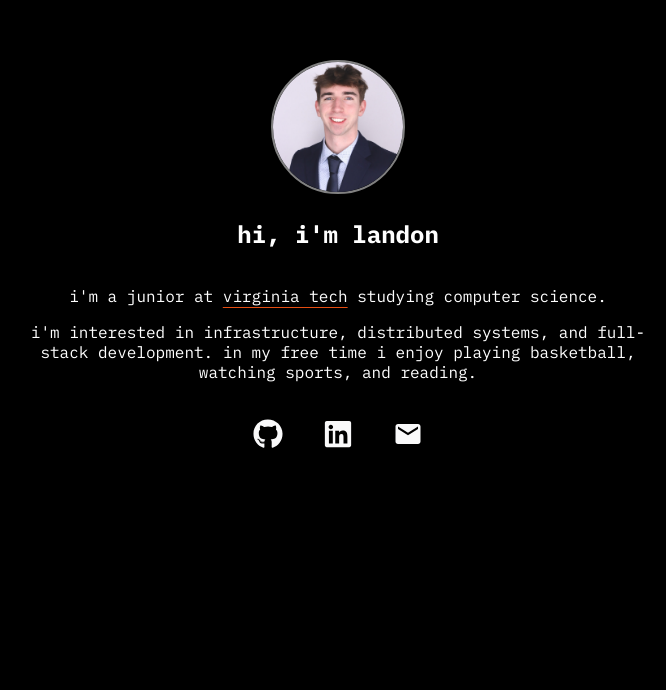
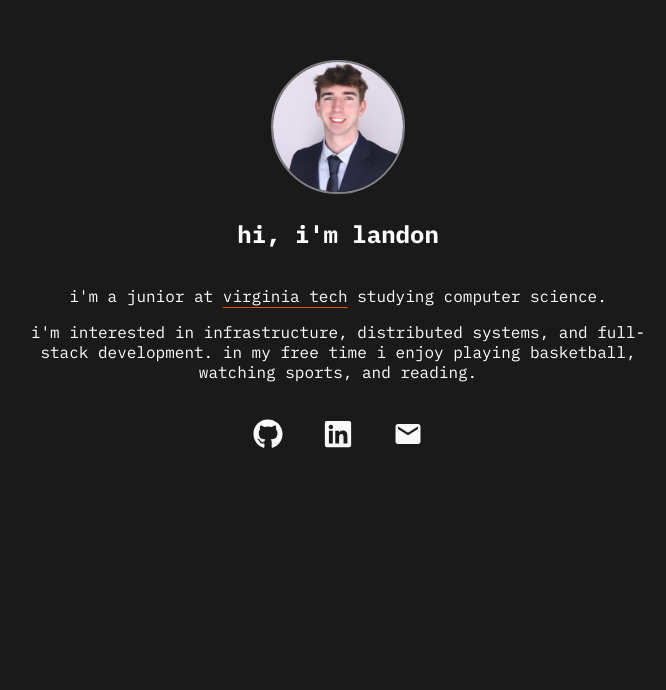
Before and after one commit to landonDuba/simple-portfolio, a React (Create React App) app: page / in a window 1280 px wide. Shown: the part 110-800 px from the top of the page, without its empty margins (302-968 px from the left). Built offline with nearby package versions, Linux system fonts and the light colour scheme.

Commit message:
background color update

```diff
--- a/src/App.css
+++ b/src/App.css
@@ -23,7 +23,7 @@ html, body, #root {
 
 
 :root {
-    --pbg: black;
+    --pbg: #1a1a1a;
     --ptxt: white;
     --ptwo: grey;
 }
@@ -46,7 +46,7 @@ html, body, #root {
 
 body {
     font-family: 'IBM Plex Mono', monospace;
-    background-color: var(--pbg);
+    background-color: #1a1a1a;
 }
 
 
```
